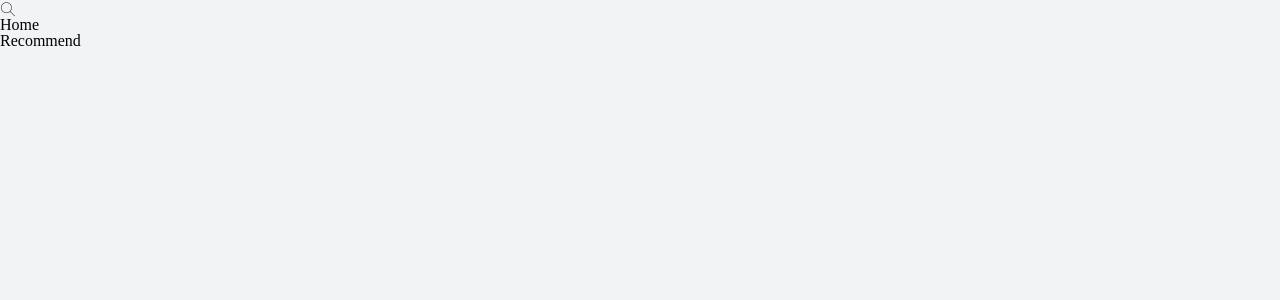
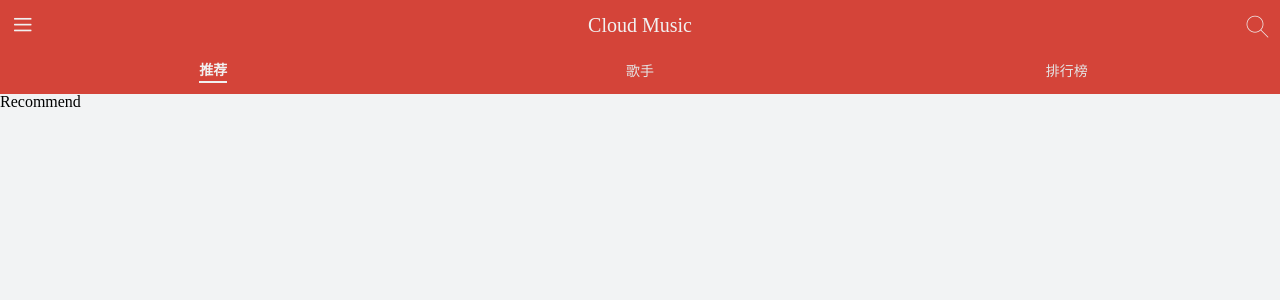
Before and after one commit to xinzhang/cloud-musix, a React (Create React App) app: page /#/recommend in a window 1280 px wide. Shown: the top 300 px of the page. Built offline with nearby package versions, Linux system fonts and the light colour scheme.

Commit message:
add tabs

```diff
--- a/src/App.js
+++ b/src/App.js
@@ -10,7 +10,6 @@
     <HashRouter>
       <GlobalStyle></GlobalStyle>
       <IconStyle></IconStyle>
-      <i className="iconfont">&#xe62b;</i>
       { renderRoutes (routes) }
     </HashRouter>
   );
--- a/src/application/Home/index.js
+++ b/src/application/Home/index.js
@@ -1,11 +1,22 @@
 import React from 'react';
 import { renderRoutes } from "react-router-config";
+import { Top, Tab, TabItem } from './style';
+import { NavLink } from 'react-router-dom';
 
 function Home (props) {
   const { route } = props;
   return (
     <div>
-      <div>Home</div>
+      <Top>
+        <span className="iconfont menu">&#xe65c;</span>
+        <span className="title">Cloud Music</span>
+        <span className="iconfont search">&#xe62b;</span>
+      </Top>
+      <Tab>
+        <NavLink to="/recommend" activeClassName="selected"><TabItem><span > 推荐 </span></TabItem></NavLink>
+        <NavLink to="/singers" activeClassName="selected"><TabItem><span > 歌手 </span></TabItem></NavLink>
+        <NavLink to="/rank" activeClassName="selected"><TabItem><span > 排行榜 </span></TabItem></NavLink>
+      </Tab>
       { renderRoutes (route.routes) }
     </div>
   )
--- /dev/null
+++ b/src/application/Home/style.js
@@ -0,0 +1,47 @@
+import styled from'styled-components';
+import style from '../../assets/global-style';
+
+export const Top = styled.div`
+  display: flex;
+  flex-direction: row;
+  justify-content: space-between;
+  padding: 5px 10px;
+  background: ${style ["theme-color"]};
+  &>span {
+    line-height: 40px;
+    color: #f1f1f1;
+    font-size: 20px;
+    &.iconfont {
+      font-size: 25px;
+    }
+  }
+`
+
+export const Tab = styled.div`
+  height: 44px;
+  display: flex;
+  flex-direction: row;
+  justify-content: space-around;
+  background: ${style ["theme-color"]};
+  a {
+    flex: 1;
+    padding: 2px 0;
+    font-size: 14px;
+    color: #e4e4e4;
+    &.selected {
+      span {
+        padding: 3px 0;
+        font-weight: 700;
+        color: #f1f1f1;
+        border-bottom: 2px solid #f1f1f1;
+      }
+    }
+  }
+`
+export const TabItem = styled.div`
+  height: 100%;
+  display: flex;
+  flex-direction: row;
+  justify-content: center;
+  align-items: center;
+`
--- /dev/null
+++ b/src/assets/global-style.js
@@ -0,0 +1,38 @@
+// 扩大可点击区域
+const extendClick = () => {
+  return `
+    position: relative;
+    &:before {
+      content: '';
+      position: absolute;
+      top: -10px; bottom: -10px; left: -10px; right: -10px;
+    };
+  `
+}
+// 一行文字溢出部分用... 代替
+const noWrap = () => {
+  return `
+    text-overflow: ellipsis;
+    overflow: hidden;
+    white-space: nowrap;
+  `
+}
+
+export default {
+  'theme-color': '#d44439',
+  'theme-color-shadow': 'rgba (212, 68, 57, .5)',
+  'font-color-light': '#f1f1f1',
+  'font-color-desc': '#2E3030',
+  'font-color-desc-v2': '#bba8a8',// 略淡
+  'font-size-ss': '10px',
+  'font-size-s': '12px',
+  'font-size-m': '14px',
+  'font-size-l': '16px',
+  'font-size-ll': '18px',
+  "border-color": '#e4e4e4',
+  'background-color': '#f2f3f4',
+  'background-color-shadow': 'rgba (0, 0, 0, 0.3)',
+  'highlight-background-color': '#fff',
+  extendClick,
+  noWrap
+}
```
Also changed, not shown: package.json (+6 -1 lines), 1 other file (tests, documents, lock files or other folders).
